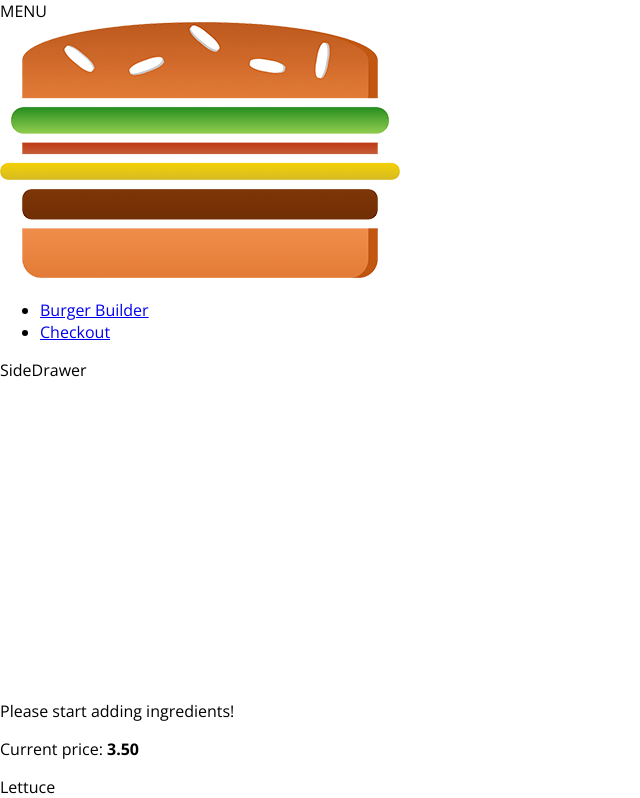
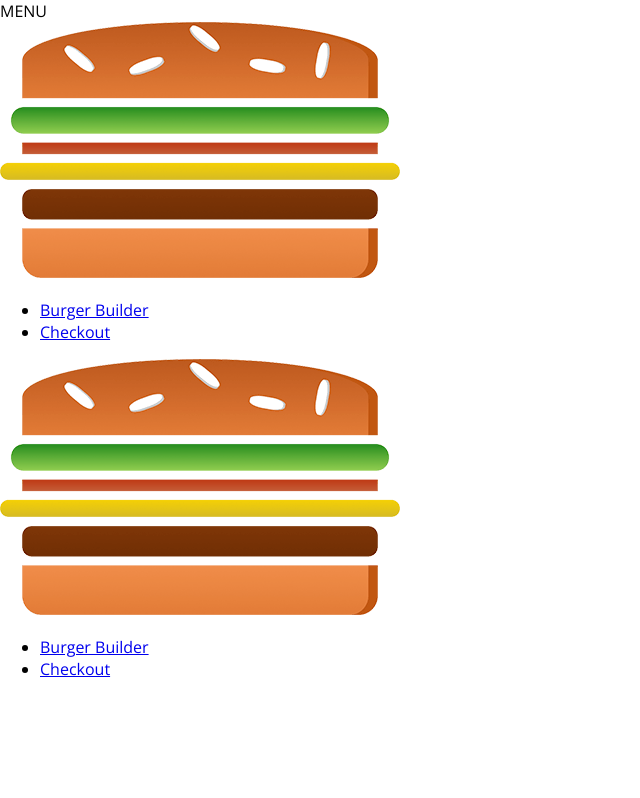
Before and after one commit to makomweb/notes-react-course, a React app: page / in a window 1280 px wide. Shown: the top 798 px of the page, without its empty margins (0-640 px from the left). Built offline with nearby package versions, Linux system fonts and the light colour scheme.

Commit message:
integrate side drawer

```diff
--- a/src/components/Layout/Layout.jsx
+++ b/src/components/Layout/Layout.jsx
@@ -2,12 +2,13 @@ import React from 'react';
 import Aux from '../../hoc/Auxiliary';
 import styles from './Layout.css';
 import Toolbar from '../Navigation/Toolbar/Toolbar';
+import SideDrawer from '../Navigation/SideDrawer/SideDrawer';
 
 const layout = (props) => {
     return (
         <Aux>
-            <Toolbar></Toolbar>
-            <div>SideDrawer</div>
+            <Toolbar />
+            <SideDrawer />
             <main className={styles.Content}>
                 {props.children}
             </main>
```
